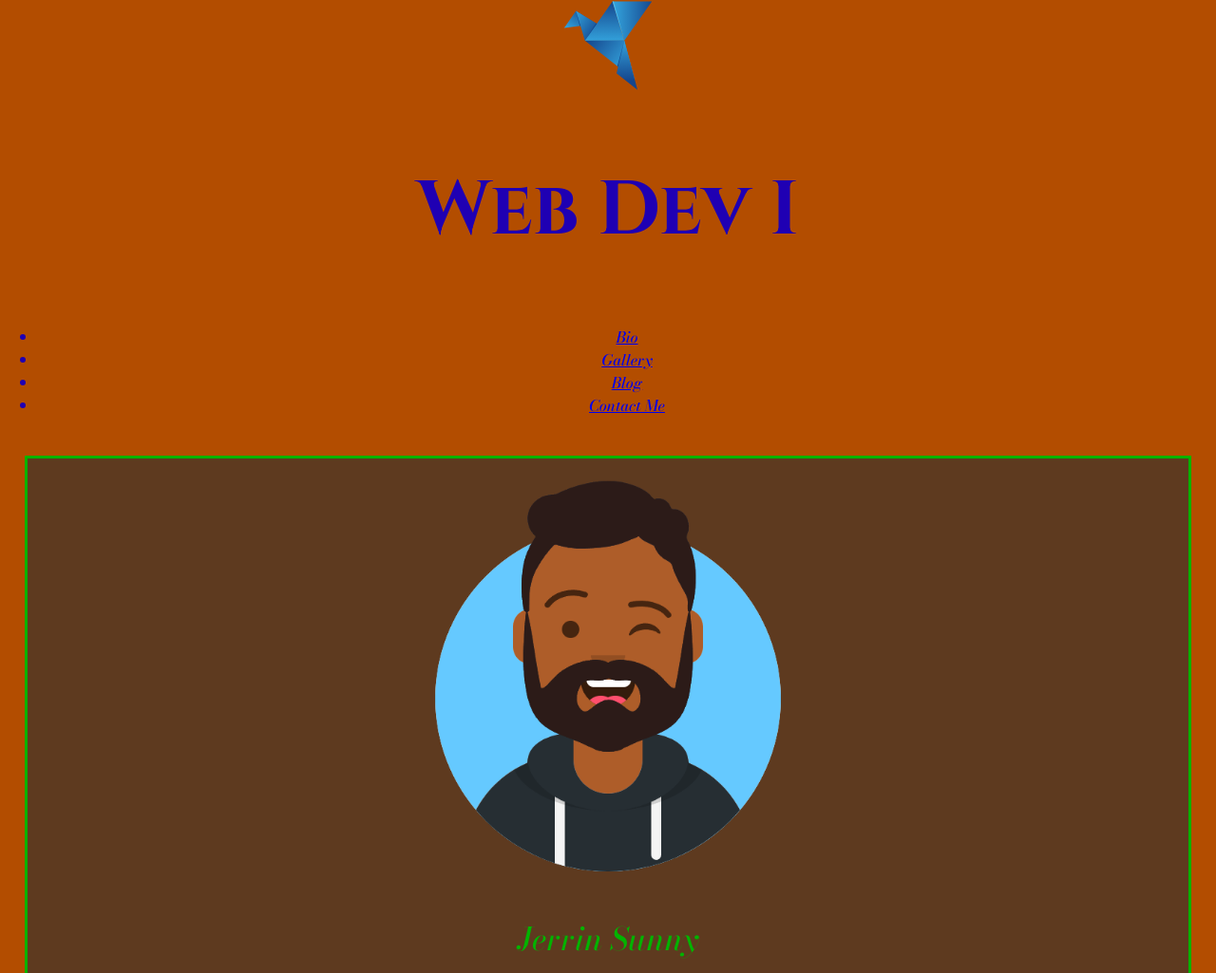
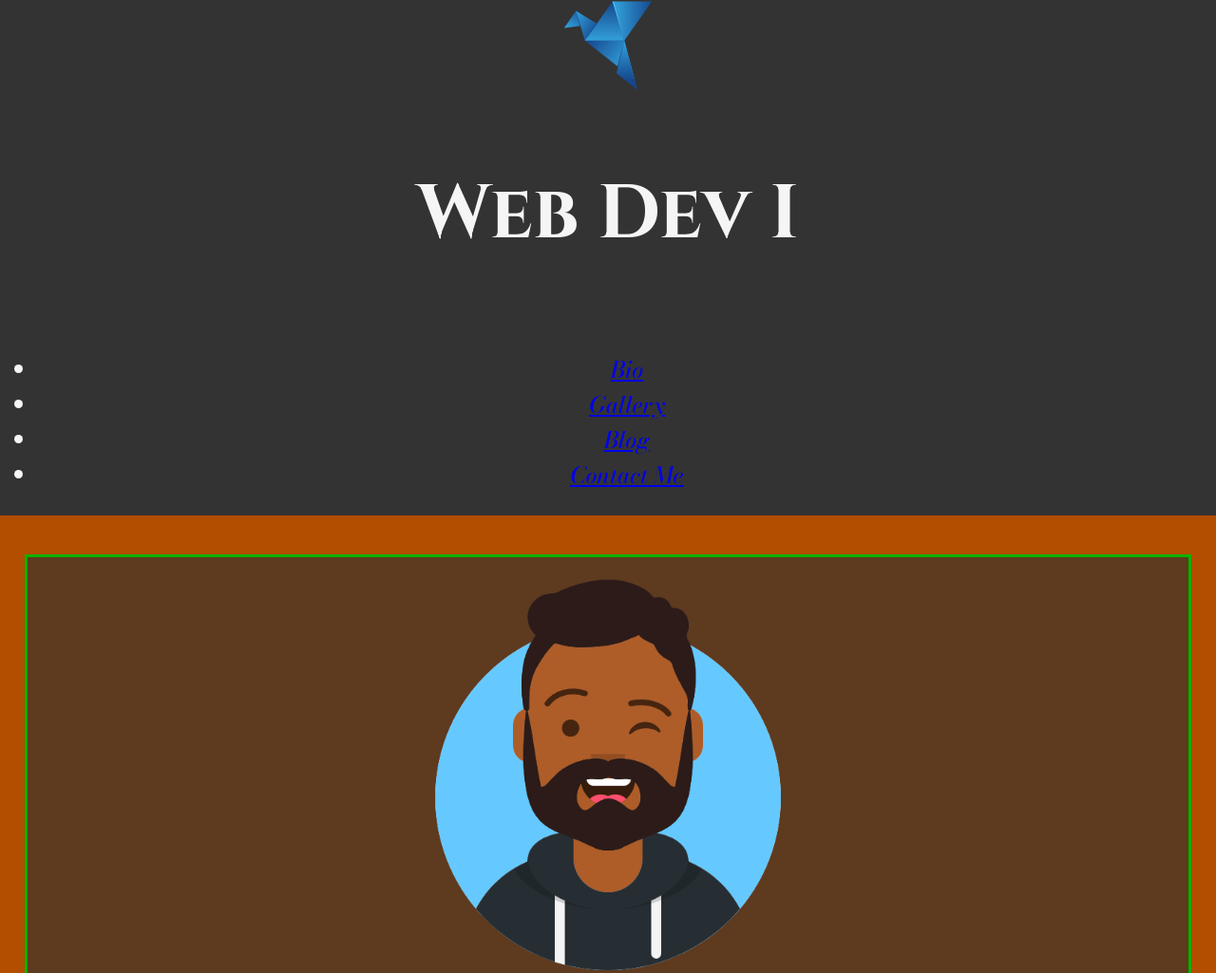
Before and after one commit to rvcc-grid/fa26-about-me-monkeygoboom, a plain HTML site: page index.html in a window 1280 px wide. Shown: the top 1025 px of the page at 95% size. Drawn offline with nearby package versions, Linux system fonts and the light colour scheme.

Commit message:
add navbar styles

```diff
--- a/css/nav.css
+++ b/css/nav.css
@@ -24,7 +24,14 @@ main{
 
 /* navbar */
 
-
+.navbar{
+    background-color:#333 ;
+    color: whitesmoke;
+    display: flex;
+    flex-direction: column;
+    font-size: 1.5rem;
+    margin-bottom: 1rem;
+}
 
 
 /* logo */
--- a/index.html
+++ b/index.html
@@ -18,7 +18,7 @@
         <!-- Header shows logo and page title-->
         <!-- <img src="Adding HTML, Images, Text/img/bob.svg" alt="Blue Origami Logo">
         <h1> Web Dev I</h1> -->
-        <nav class=""navbar">
+        <nav class="navbar">
             <div class="logo">
                 <img src="Adding HTML, Images, Text/img/bob.svg" alt="Blue Origami Logo">
                 <h1> Web Dev I</h1>
```
